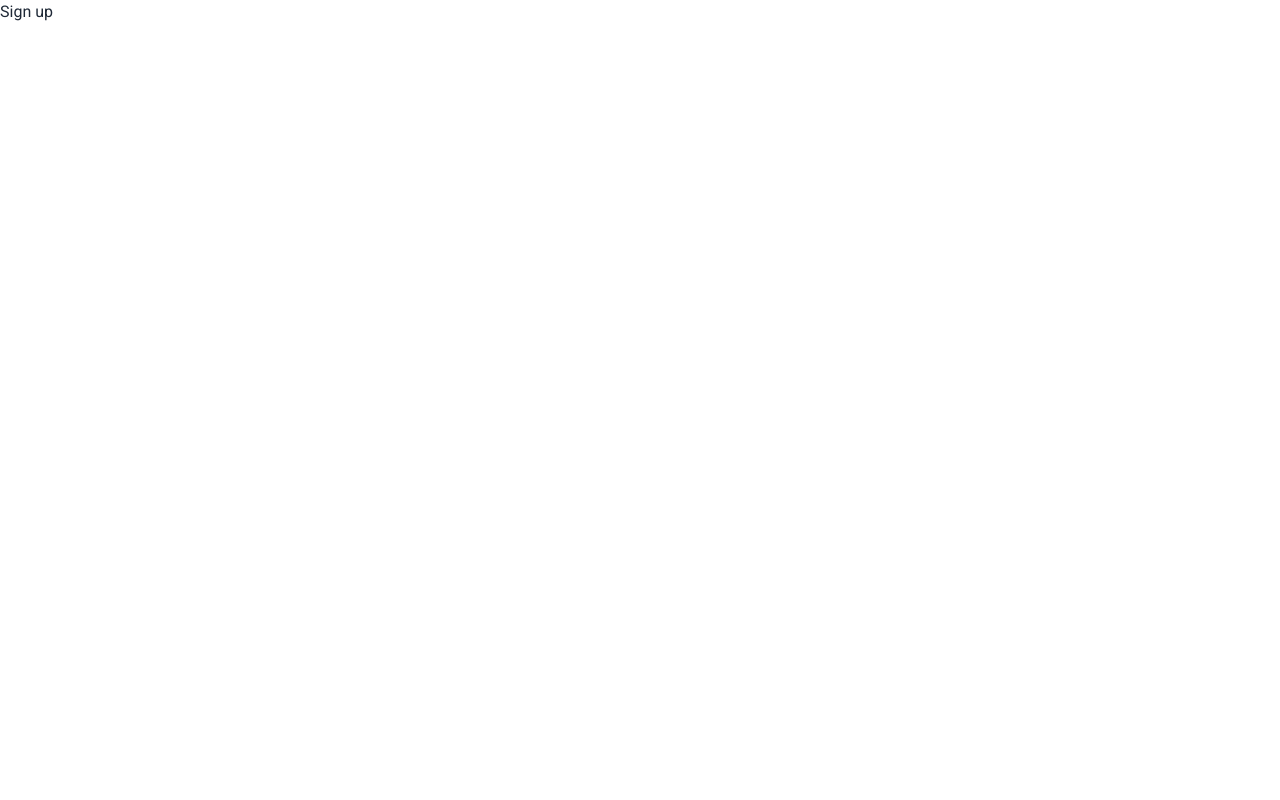
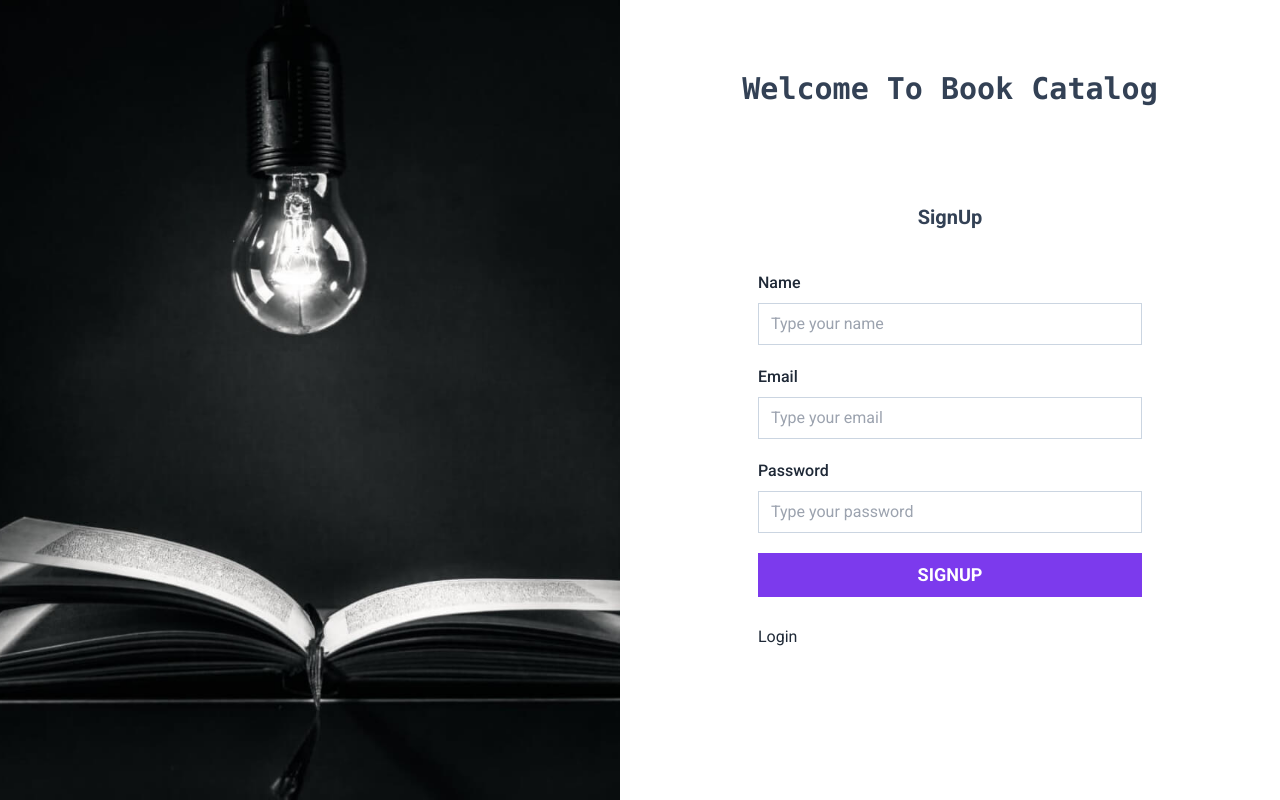
Before and after one commit to iamshakil19/book-client, a React (Vite) app: page /signup in a window 1280 px wide. Built offline with nearby package versions, Linux system fonts and the light colour scheme.

Commit message:
login and signup design done

```diff
--- a/src/page/Login.tsx
+++ b/src/page/Login.tsx
@@ -1,3 +1,121 @@
+/* eslint-disable @typescript-eslint/no-misused-promises */
+import LoginImg from "../assets/login.jpg";
+import { useForm } from "react-hook-form";
+import { Link, useLocation, useNavigate } from "react-router-dom";
+interface LoginFormInputs {
+  email: string;
+  password: string;
+}
+
 export default function Login() {
-  return <div>Login</div>;
+  const {
+    register,
+    formState: { errors },
+    handleSubmit,
+    reset,
+  } = useForm<LoginFormInputs>();
+
+  const onSubmit = (data: LoginFormInputs) => {
+    console.log(data);
+  };
+
+  return (
+    <div className="flex min-h-screen">
+      <div className="hidden lg:block flex-1">
+        <img className="object-cover min-h-screen" src={LoginImg} alt="" />
+      </div>
+      <div className="flex-1 flex items-center justify-center h-screen px-5">
+        <div className="">
+          <h2 className="text-center text-xl md:text-3xl font-bold text-slate-700 font-mono mb-16 md:mb-24 ">
+            Welcome To Book Catalog
+          </h2>
+
+          <h2 className="text-center text-xl font-bold text-slate-700">
+            Login
+          </h2>
+
+          <form onSubmit={handleSubmit(onSubmit)}>
+            <div className="max-w-sm mx-auto mt-10 pb-20">
+              <div>
+                <h3 className="poppins text-base font-medium mb-2 ">Email</h3>
+                <input
+                  placeholder="Type your email"
+                  type="email"
+                  className={`border w-full outline-none  py-2 px-3 ${
+                    errors.email
+                      ? " border-red-500 focus:border-red-500"
+                      : "focus:border-slate-700 border-slate-300"
+                  }`}
+                  {...register("email", {
+                    required: {
+                      value: true,
+                      message: "Email is required",
+                    },
+                    pattern: {
+                      value: /\S+@\S+\.\S+/,
+                      message: "Provide a valid email",
+                    },
+                  })}
+                />
+                {errors.email && (
+                  <span className="label-text-alt text-red-500 text-sm">
+                    {errors.email.message}
+                  </span>
+                )}
+              </div>
+              <div>
+                <h3 className="poppins text-base font-medium mb-2 mt-5 ">
+                  Password
+                </h3>
+                <div className="relative">
+                  <input
+                    placeholder="Type your password"
+                    type="password"
+                    className={`border w-full outline-none py-2 px-3 ${
+                      errors.password
+                        ? " border-red-500 focus:border-red-500"
+                        : "focus:border-slate-700 border-slate-300"
+                    }`}
+                    {...register("password", {
+                      required: {
+                        value: true,
+                        message: "Password is required",
+                      },
+                      minLength: {
+                        value: 6,
+                        message: "Must be 6 characters or longer",
+                      },
+                    })}
+                  />
+                </div>
+                {errors.password && (
+                  <span className="label-text-alt text-red-500 text-sm">
+                    {errors.password.message}
+                  </span>
+                )}
+              </div>
+              <Link
+                to="#"
+                className="text-right mt-5 hover:underline poppins text-sm block"
+              >
+                Forgot password ?
+              </Link>
+              <input
+                // disabled={isLoading}
+                className="bg-violet-600 text-white mt-5 w-full py-2 text-lg poppins font-semibold cursor-pointer uppercase"
+                type="submit"
+                value="Login"
+              />
+              <Link
+                to="/signup"
+                className="mt-7 block poppins cursor-pointer hover:underline"
+              >
+                Create account
+              </Link>
+            </div>
+          </form>
+        </div>
+      </div>
+    </div>
+  );
 }
--- a/src/page/Signup.tsx
+++ b/src/page/Signup.tsx
@@ -1,7 +1,139 @@
-import React from 'react'
+import LoginImg from "../assets/login.jpg";
+import { useForm } from "react-hook-form";
+import { Link, useLocation, useNavigate } from "react-router-dom";
+
+interface SignupFormInputs {
+  name: string;
+  email: string;
+  password: string;
+}
 
 export default function Signup() {
+  const {
+    register,
+    formState: { errors },
+    handleSubmit,
+    reset,
+  } = useForm<SignupFormInputs>();
+
+  const onSubmit = (data: SignupFormInputs) => {
+    console.log(data);
+  };
+
   return (
-    <div>Sign up</div>
-  )
+    <div className="flex min-h-screen">
+      <div className="hidden lg:block flex-1">
+        <img className="object-cover min-h-screen" src={LoginImg} alt="" />
+      </div>
+      <div className="flex-1 flex items-center justify-center h-screen px-5">
+        <div className="">
+          <h2 className="text-center text-xl md:text-3xl font-bold text-slate-700 font-mono mb-16 md:mb-24 ">
+            Welcome To Book Catalog
+          </h2>
+
+          <h2 className="text-center text-xl font-bold text-slate-700">
+            SignUp
+          </h2>
+
+          <form onSubmit={handleSubmit(onSubmit)}>
+            <div className="max-w-sm mx-auto mt-10 pb-20">
+              <div>
+                <h3 className="poppins text-base font-medium mb-2 ">Name</h3>
+                <input
+                  placeholder="Type your name"
+                  type="text"
+                  className={`border w-full outline-none  py-2 px-3 ${
+                    errors.name
+                      ? " border-red-500 focus:border-red-500"
+                      : "focus:border-slate-700 border-slate-300"
+                  }`}
+                  {...register("name", {
+                    required: {
+                      value: true,
+                      message: "Name is required",
+                    },
+                  })}
+                />
+                {errors.name && (
+                  <span className="label-text-alt text-red-500 text-sm">
+                    {errors.name.message}
+                  </span>
+                )}
+              </div>
+              <div>
+                <h3 className="poppins text-base font-medium mb-2 mt-5  ">Email</h3>
+                <input
+                  placeholder="Type your email"
+                  type="email"
+                  className={`border w-full outline-none  py-2 px-3 ${
+                    errors.email
+                      ? " border-red-500 focus:border-red-500"
+                      : "focus:border-slate-700 border-slate-300"
+                  }`}
+                  {...register("email", {
+                    required: {
+                      value: true,
+                      message: "Email is required",
+                    },
+                    pattern: {
+                      value: /\S+@\S+\.\S+/,
+                      message: "Provide a valid email",
+                    },
+                  })}
+                />
+                {errors.email && (
+                  <span className="label-text-alt text-red-500 text-sm">
+                    {errors.email.message}
+                  </span>
+                )}
+              </div>
+              <div>
+                <h3 className="poppins text-base font-medium mb-2 mt-5 ">
+                  Password
+                </h3>
+                <div className="relative">
+                  <input
+                    placeholder="Type your password"
+                    type="password"
+                    className={`border w-full outline-none py-2 px-3 ${
+                      errors.password
+                        ? " border-red-500 focus:border-red-500"
+                        : "focus:border-slate-700 border-slate-300"
+                    }`}
+                    {...register("password", {
+                      required: {
+                        value: true,
+                        message: "Password is required",
+                      },
+                      minLength: {
+                        value: 6,
+                        message: "Must be 6 characters or longer",
+                      },
+                    })}
+                  />
+                </div>
+                {errors.password && (
+                  <span className="label-text-alt text-red-500 text-sm">
+                    {errors.password.message}
+                  </span>
+                )}
+              </div>
+              <input
+                // disabled={isLoading}
+                className="bg-violet-600 text-white mt-5 w-full py-2 text-lg poppins font-semibold cursor-pointer uppercase"
+                type="submit"
+                value="Signup"
+              />
+              <Link
+                to="/login"
+                className="mt-7 block poppins cursor-pointer hover:underline"
+              >
+                Login
+              </Link>
+            </div>
+          </form>
+        </div>
+      </div>
+    </div>
+  );
 }
```
Also changed, not shown: src/assets/login.jpg (added).
